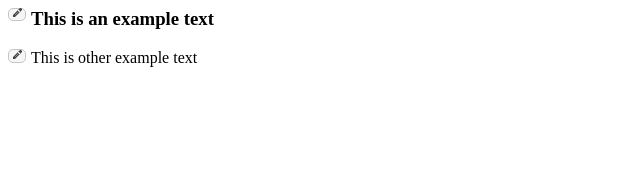
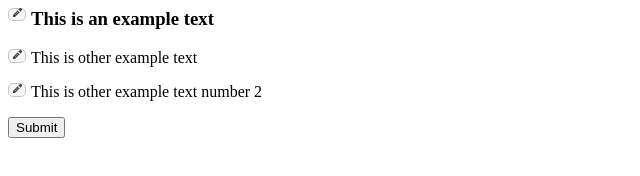
Before and after one commit to cristiandouce/Inputy, a plain HTML site: page examples/index.html in a window 1280 px wide. Shown: the whole page, without its empty margins (0-640 px from the left). Drawn offline with nearby package versions, Linux system fonts and the light colour scheme.

Commit message:
stage 2/4

```diff
--- a/examples/index.html
+++ b/examples/index.html
@@ -7,8 +7,12 @@
 	<link rel="stylesheet" type="text/css" href="css/jquery-ui.css">
 </head>
 <body>
-	<h3 class="inputy">This is an example text</h3>
-	<p class="inputy">This is other example text</p>
+	<form id="joya" method="post" action="index.html">
+		<h3 class="inputy">This is an example text</h3>
+		<p class="inputy">This is other example text</p>
+		<p class="inputy">This is other example text number 2</p>
+		<input type="submit"/>
+	</form>
 
 
 	<!-- Scripts -->
@@ -17,6 +21,13 @@
 
 	<script type="text/javascript">
 		$(".inputy").Inputy({});
+		var formValues = [];
+		$("form").submit(function(ev) {
+			ev.preventDefault();
+			ev.stopPropagation();
+			var values = {};
+			console.info($(this).serializeArray());
+		});
 	</script>
 </body>
 </html>
--- a/inputy.js
+++ b/inputy.js
@@ -7,6 +7,7 @@
 	};
 
 	var DEFAULT_TEMPLATES = {
+		formInput: '<input type="hidden" name="$ELEMENT_ID" value="$INPUT_VALUE" />',
 		buttonEdit: '<a class="$CONTAINER_CLASS"><span class="$BUTTON_EDIT_CLASS">Edit</span></a>',
 		inputyActive: '<input class="$INPUT_CLASS" type="text"/><a class="$CONTAINER_CLASS"><span class="$BUTTON_SAVE_CLASS">Save</span></a>'
 	};
@@ -31,7 +32,6 @@
 			}
 		})();
 
-	console.log(DEFAULT_CLASSES);
 	var publicMethods = {
 		init: function(options) {
 			return this.each(function() {
@@ -44,6 +44,7 @@
 
 	var Inputy = function(element, options) {
 		this.element = element;
+		this.parentForm = $(element).closest("form");
 
 		// Build settings object
 		this.settings = {};
@@ -93,9 +94,12 @@
 		},
 
 		render: function() {
-			var buttonSave = this._buildButtonSave();
-			$(this.element).append(buttonSave);
+			var buttonEdit = this._buildButtonEdit();
+			var formInput = this._buildFormInput();
 
+			//render buttonEdit
+			$(this.element).append(buttonEdit);
+			$(this.parentForm).prepend(formInput);
 		},
 
 		bindEvents: function() {
@@ -153,7 +157,14 @@
 
 		},
 
-		_buildButtonSave: function() {
+		_buildFormInput: function() {
+			var elementId = $(this.element).prop("id");
+			return this.settings.templates.formInput
+					.replace("$ELEMENT_ID", elementId ? elementId : this._getHashedString())
+					.replace("$INPUT_VALUE", this.getCleanText($(this.element)));
+		},
+
+		_buildButtonEdit: function() {
 			return this.settings.templates.buttonEdit
 					.replace("$CONTAINER_CLASS", this.settings.classes.inputyCompleteButtonContainer)
 					.replace("$BUTTON_EDIT_CLASS", this.settings.classes.inputyCompleteEditButton);
@@ -164,6 +175,10 @@
 					.replace("$INPUT_CLASS", this.settings.classes.inputyInput)
 					.replace("$CONTAINER_CLASS", this.settings.classes.inputyCompleteButtonContainer)
 					.replace("$BUTTON_SAVE_CLASS", this.settings.classes.inputyCompleteSaveButton);
+		},
+
+		_getHashedString: function() {
+			return $(this.element).prop("tagName").toLowerCase() + "[]";
 		}
 
 
```
